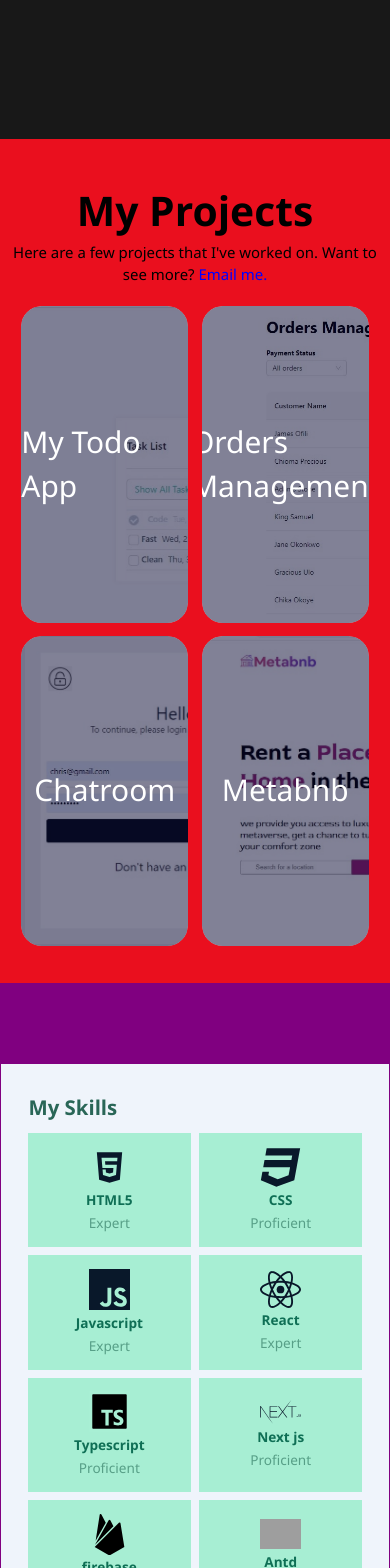
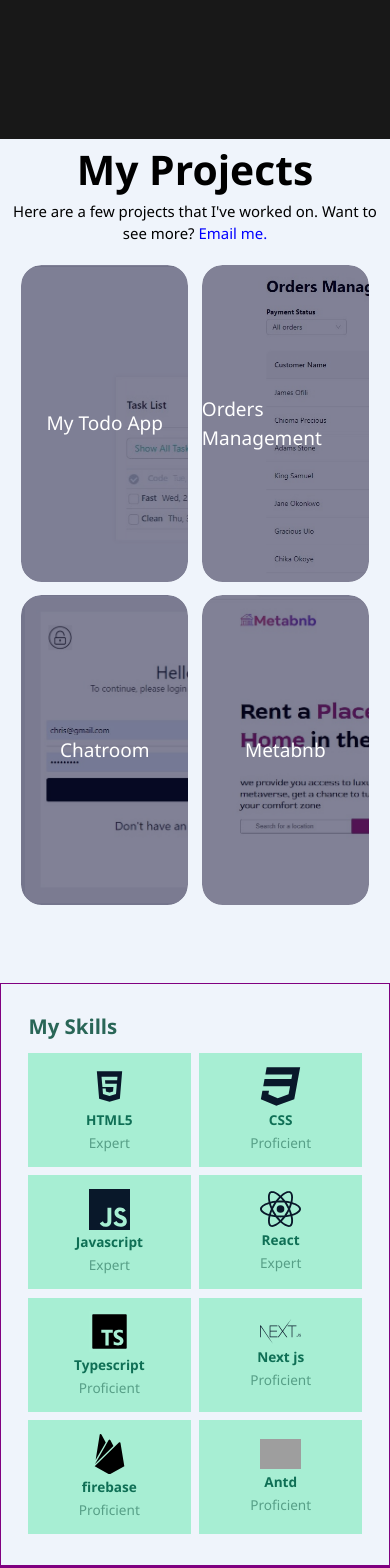
Before and after one commit to chiomaubaezuonu/my-portfolio, a Next.js app: page / in a window 390 px wide. Shown: the part 1560-3128 px from the top of the page. Built offline with nearby package versions, Linux system fonts and the light colour scheme; grey boxes are pictures that could not be loaded.

Commit message:
made image  on project page responsive

```diff
--- a/app/landing/landing.module.css
+++ b/app/landing/landing.module.css
@@ -104,7 +104,6 @@
     background-color: #EFF4FB;
     height: 100vh;
     padding-top: 3rem;
-    background-color: #EA0F1E;
 }
 
 .title {
@@ -364,6 +363,7 @@
     /* project page */
     .wrapper {
         height: 100vh;
+        padding: 0;
     }
 
     .projectsContainer {
@@ -372,12 +372,15 @@
     }
 
     .projectImg {
-        width: 28rem;
+        width: 100%;
     }
 
     .projectCard {
         width: 46%;
         height: auto;
+    }
+    .projectName{
+        font-size: 1.4rem;
     }
 
 
@@ -385,7 +388,7 @@
     .skillsWrapper {
         width: 100%;
         padding: 0.1rem;
-        padding-top: 6rem;
+        /* padding-top: 6rem; */
         background-color: purple;
     }
 
--- a/app/projects/projects.module.scss
+++ b/app/projects/projects.module.scss
@@ -75,7 +75,6 @@
 @media(max-width: 600px) {
     .wrapper {
         height: 100vh;
-        background-color: red;
     }
 
     .projectsContainer {
```
